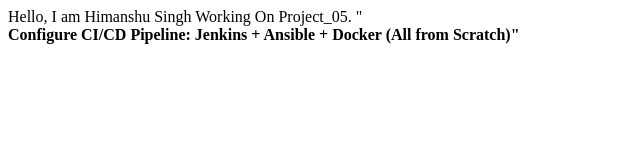
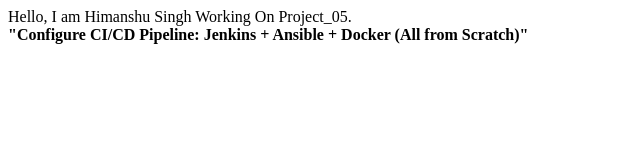
Before and after one commit to himanshukr8090/LW_Project_05_Configure_CICD_Pipeline-Jenkins_and_Ansible_and_Docker_all_from_Scratch, a plain HTML site: page app/index.html in a window 1280 px wide. Shown: the whole page, without its empty margins (0-640 px from the left). Drawn offline with Linux system fonts and the light colour scheme.

Commit message:
Update index.html

```diff
--- a/app/index.html
+++ b/app/index.html
@@ -1 +1 @@
-Hello, I am Himanshu Singh Working On Project_05. "<br><b>Configure CI/CD Pipeline: Jenkins + Ansible + Docker (All from Scratch)<b>"
+Hello, I am Himanshu Singh Working On Project_05. <br><b>"Configure CI/CD Pipeline: Jenkins + Ansible + Docker (All from Scratch)<b>"
```
